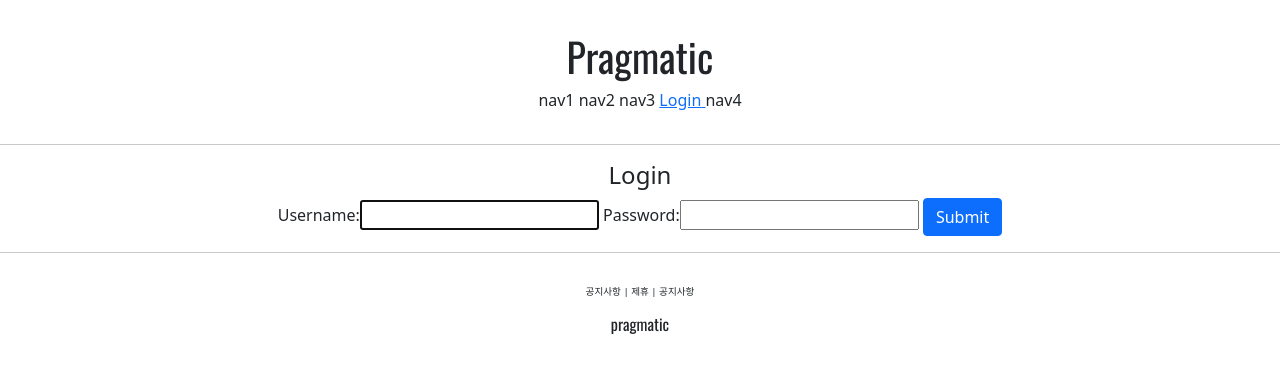
After one commit to Marc416/djangotest, a Django app: page /account/login/ in a window 1280 px wide. The commit adds this page. Shown: the top 373 px of the page. Run offline with Django 3.2, Linux system fonts and the light colour scheme.

Commit message:
Use django login logout format

```diff
--- /dev/null
+++ b/pragmatic/accountapp/templates/accountapp/login.html
@@ -0,0 +1,15 @@
+{% extends 'base.html' %}
+{% block content %}
+    <div style="text-align: center">
+        <div>
+            <h4>Login</h4>
+        </div>
+        <div>
+            <form action="" method="post">
+                {% csrf_token %}
+                {{ form }}
+                <input type="submit" class="btn btn-primary">
+            </form>
+        </div>
+    </div>
+{% endblock %}
--- a/pragmatic/accountapp/urls.py
+++ b/pragmatic/accountapp/urls.py
@@ -1,3 +1,4 @@
+from django.contrib.auth.views import LoginView, LogoutView
 from django.urls import include, path
 
 import accountapp
@@ -12,4 +13,8 @@ urlpatterns = [
     path('hello_world/', hello_world, name='hello_world'),
     # 클래스형 뷰를 이용할 때
     path('create/', AccountCreateView.as_view(), name='create'),
+
+    # 장고 기본 제공하는 로그인, 로그아웃 뷰
+    path('login/', LoginView.as_view(template_name='accountapp/login.html'), name='login'),
+    path('logout/', LogoutView.as_view(), name='logout')
 ]
--- a/pragmatic/templates/header.html
+++ b/pragmatic/templates/header.html
@@ -7,6 +7,16 @@
         <span>nav1</span>
         <span>nav2</span>
         <span>nav3</span>
+        {#    로그인 상태라면₩  #}
+        {% if not user.is_authenticated %}
+            <a href="{% url 'accountapp:login' %}?next={{ request.path }}">
+                <span>Login</span>
+            </a>
+        {% else %}
+            <a href="{% url 'accountapp:logout' %}?next={{ request.path }}">
+                <span>Logout </span>
+            </a>
+        {% endif %}
         <span>nav4</span>
     </div>
 </div>
```
Also changed, not shown: pragmatic/pragmatic/settings.py (+7 -0 lines).
